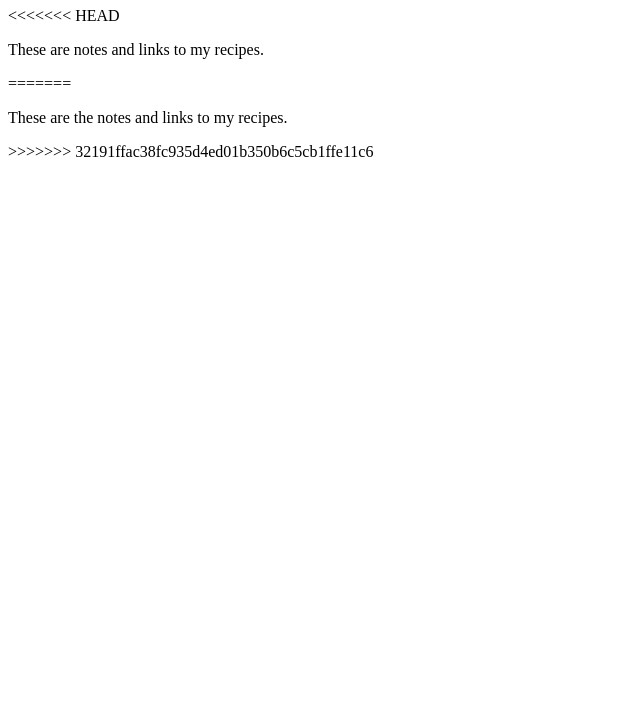
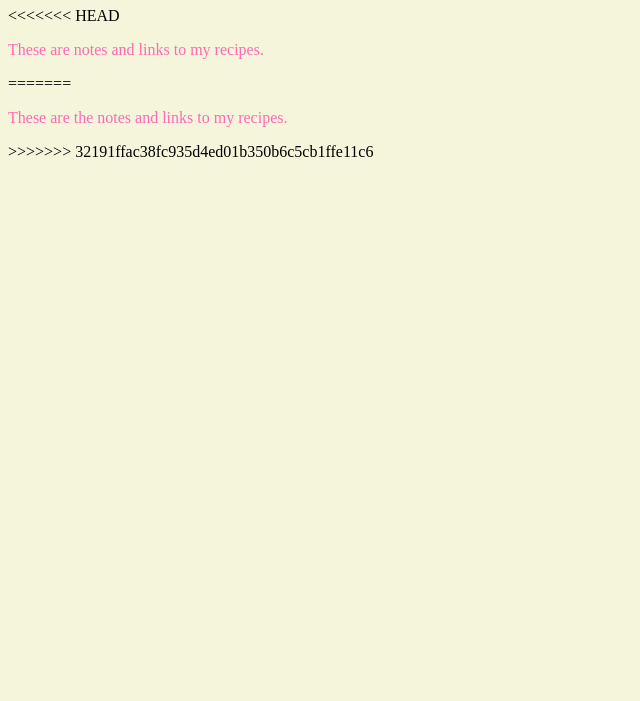
Before and after one commit to Pipoca23/Pipoca23.github.io, a plain HTML site: page unit_1/index.html in a window 1280 px wide. Shown: the part 99-800 px from the top of the page, without its empty margins (0-640 px from the left). Drawn offline with Linux system fonts and the light colour scheme.

Commit message:
Update style.css

```diff
--- a/unit_1/css/style.css
+++ b/unit_1/css/style.css
@@ -1,15 +1,7 @@
 body {
-<<<<<<< HEAD
-
-=======
->>>>>>> 32191ffac38fc935d4ed01b350b6c5cb1ffe11c6
 	background-color: beige;
 }
 
 h1, p {
-<<<<<<< HEAD
 	color: hotpink;
-=======
-	color: hotpink;
->>>>>>> 32191ffac38fc935d4ed01b350b6c5cb1ffe11c6
 }
```
